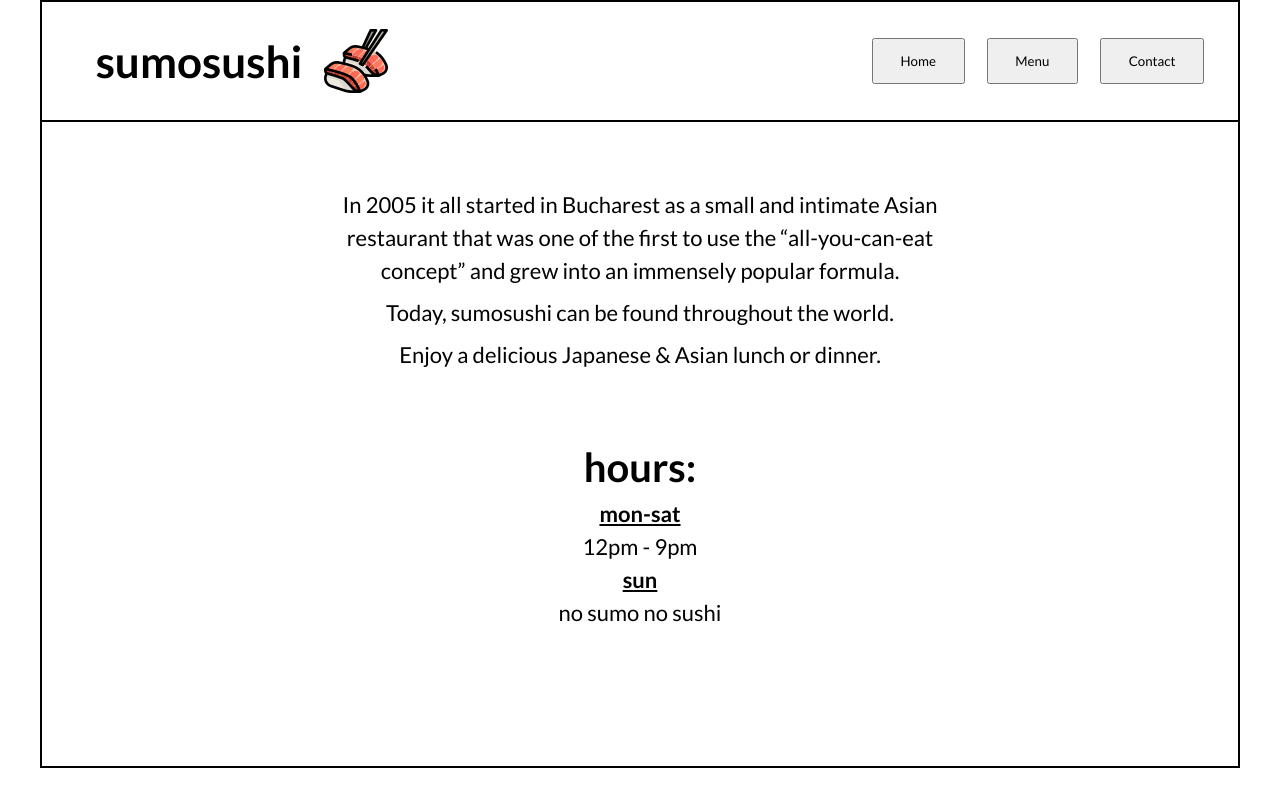
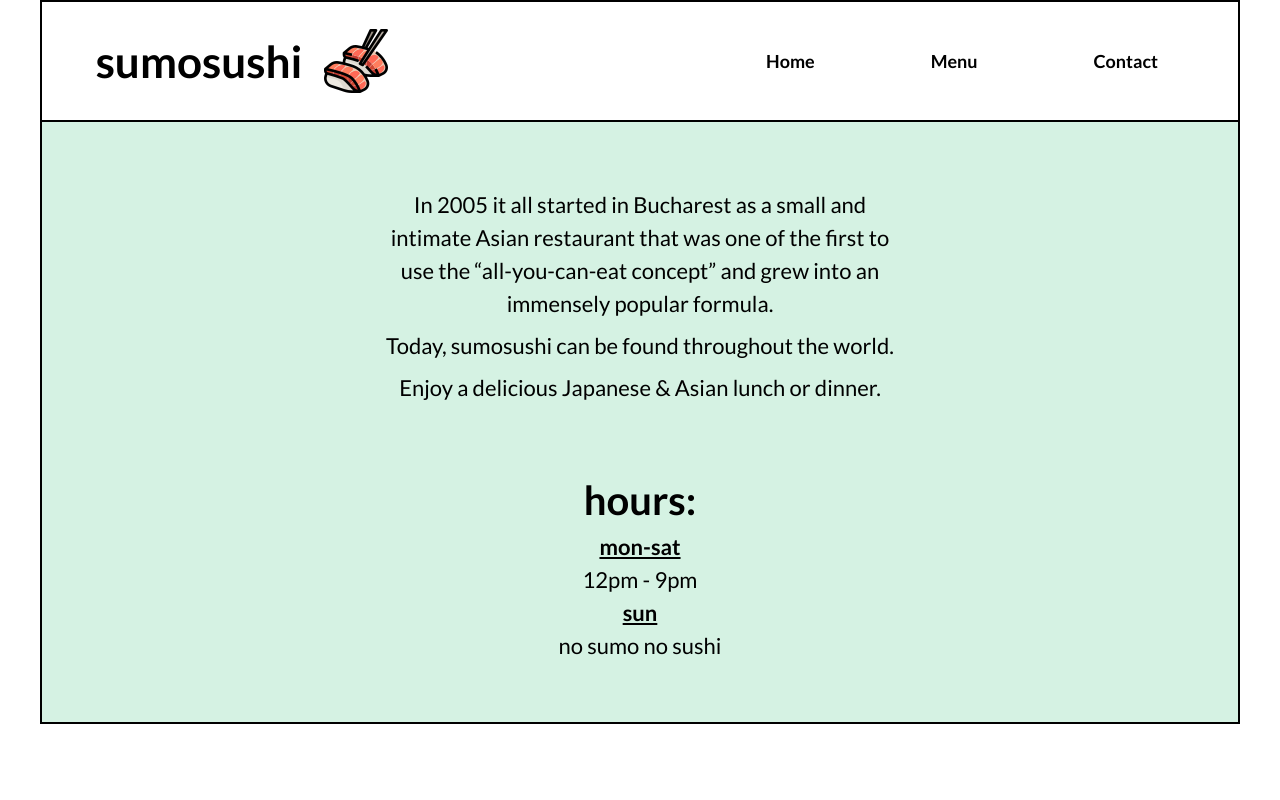
Before and after one commit to alexandroscharangionis/restaurant-page, a website built with webpack: page dist/index.html in a window 1280 px wide. Built offline with nearby package versions, Linux system fonts and the light colour scheme.

Commit message:
basic css styles for homepage

```diff
--- a/src/style.css
+++ b/src/style.css
@@ -42,18 +42,22 @@ picture {
 /* ------------------------------- */
 
 :root {
+  --fontSize-sm: 1.8rem;
   --fontSize-med: 2.2rem;
   --fontSize-huge: 4rem;
   --mainPara__content-width: 40%;
   --pad-sm: 1em 2em;
   --pad-med: 1em 4em;
   --pad-big: 1em 6em;
+  --pad-xbig: 3em 6em;
   --gap-xsm: 0.4em;
   --gap-sm: 1em;
   --gap-med: 2em;
   --gap-big: 4em;
   --mar-sm: 2em;
   --border: 2px solid #000;
+  --color-primary: #d5f2e3;
+  --color-secondary: #ba2d0b;
 }
 
 /* ------------------------------- */
@@ -70,7 +74,7 @@ picture {
 
 .header {
   min-height: 15vh;
-  margin-bottom: var(--mar-sm);
+  /* margin-bottom: var(--mar-sm); */
   border-bottom: var(--border);
 }
 
@@ -79,17 +83,36 @@ picture {
   margin-right: auto;
   gap: var(--gap-sm);
   padding: var(--pad-big);
+  transition: all 0.2s;
+  cursor: pointer;
+}
+
+.header__logo:hover,
+.header__logo:active {
+  transform: scale(1.02);
 }
 
 .header__tabs {
-  max-width: 40rem;
-  padding: var(--pad-big);
-  gap: var(--gap-sm);
+  max-width: 60vw;
+  padding: var(--pad-sm);
+  gap: var(--gap-med);
 }
 
 .header__tabs--btn {
   padding: var(--pad-sm);
   font-family: inherit;
+  font-size: var(--fontSize-sm);
+  font-weight: 700;
+  border: none;
+  border-radius: 1rem;
+  background-color: transparent;
+  transition: all 0.2s;
+  cursor: pointer;
+}
+.header__tabs--btn:hover,
+.header__tabs--btn:active {
+  color: var(--color-secondary);
+  transform: scale(1.06);
 }
 
 .main {
@@ -97,13 +120,14 @@ picture {
   flex-direction: column;
   text-align: center;
   justify-content: flex-start;
+
+  background-color: var(--color-primary);
 }
 
 .main__description {
   flex-direction: column;
   width: 62ch;
-  margin-bottom: var(--mar-sm);
-  padding: var(--pad-med);
+  padding: var(--pad-xbig);
   gap: var(--gap-xsm);
 }
 
```
